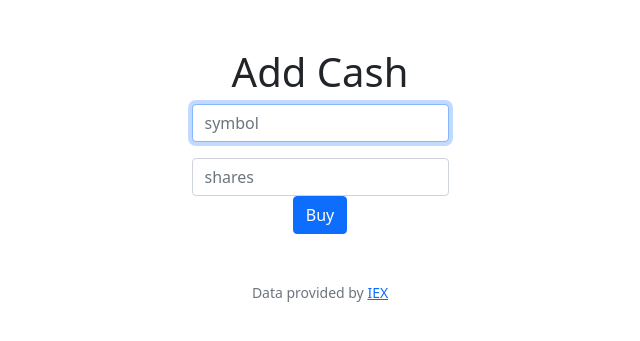
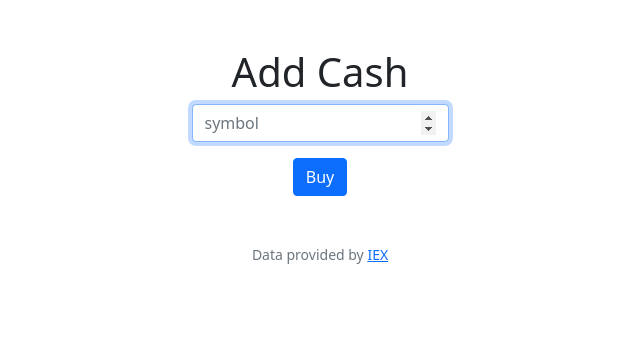
Before and after one commit to johnbull-eghianruwa/cs50x-assignments-and-finalProject, a Python web app: template finance/templates/add.html in a window 1280 px wide. Shown: the part 76-417 px from the top of the page, without its empty margins (320-960 px from the left). Run offline with Jinja, Linux system fonts and the light colour scheme; the template is opened without the code that fills it, so the values that code supplies are empty.

Commit message:
Wed, Sep 27, 2023, 10:35 AM +02:00

```diff
--- a/finance/templates/add.html
+++ b/finance/templates/add.html
@@ -8,9 +8,7 @@
     <h1>Add Cash</h1>
     <form action="/add_cash" method="post">
         <div class="mb-3">
-            <input autocomplete="off" autofocus class="form-control mx-auto w-auto"  name="symbol" placeholder="symbol" type="text">
-        </div>
-        <input autocomplete="off" autofocus class="form-control mx-auto w-auto"  name="shares" placeholder="shares" type="number">
+            <input autocomplete="off" autofocus class="form-control mx-auto w-auto"  name="symbol" placeholder="symbol" type="number">
     </div>
         <button class="btn btn-primary" type="submit">Buy</button>
     </form>
```
